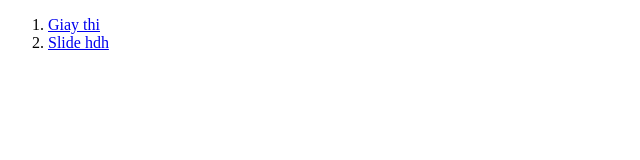
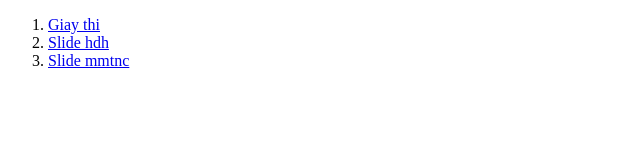
Before and after one commit to phhphc/phhphc.github.io, a plain HTML site: page index.html in a window 1280 px wide. Shown: the whole page, without its empty margins (0-640 px from the left). Drawn offline with Linux system fonts and the light colour scheme.

Commit message:
Update index.html

```diff
--- a/index.html
+++ b/index.html
@@ -10,6 +10,7 @@
     <ol>
         <li><a href="./giay.pdf" target="_blank">Giay thi</a></li>
         <li><a href="./slide-hdh/index.html">Slide hdh</a></li>
+        <li><a href="./slide-mmtnc/index.html">Slide mmtnc</a></li>
     </ol>
 </body>
 </html>
```
